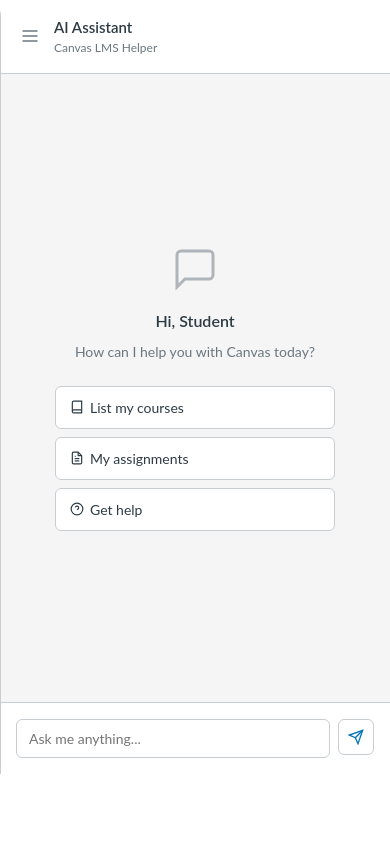
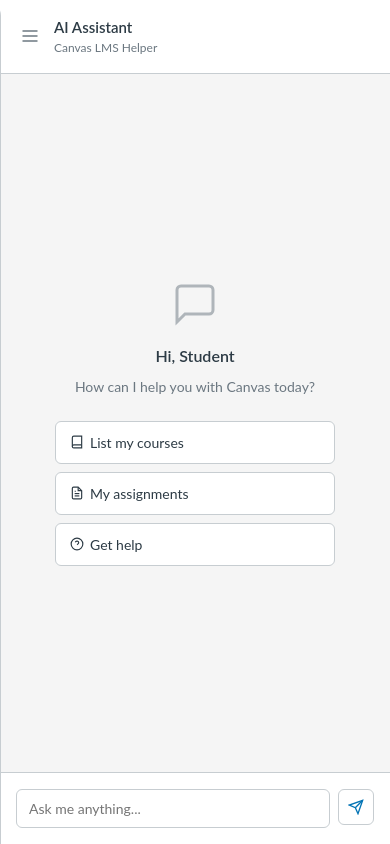
Before and after one commit to JVNChintala/lms_chatbot, a FastAPI app: page / in a window 390 px wide. Run offline with FastAPI, Linux system fonts and the light colour scheme; some libraries are stand-ins or nearby versions.

Commit message:
container height

```diff
--- a/lms_chatot/templates/canvas_embed.html
+++ b/lms_chatot/templates/canvas_embed.html
@@ -208,6 +208,7 @@
             justify-content: space-between;
             z-index: 2;
             border-bottom: 1px solid var(--cai-border);
+            flex-shrink: 0;
         }
 
         #canvas-ai-widget-root .cai-menu-btn {
@@ -278,6 +279,7 @@
             border-top: 1px solid var(--cai-border);
             display: flex;
             gap: 8px;
+            flex-shrink: 0;
         }
 
         #canvas-ai-widget-root .cai-input-wrapper {
@@ -426,7 +428,7 @@
 
             #canvas-ai-widget-root .cai-app-container {
                 width: 100%;
-                height: calc(100% - 70px);
+                height: 100%;
                 bottom: 70px;
                 border-radius: 16px 16px 0 0;
             }
```
